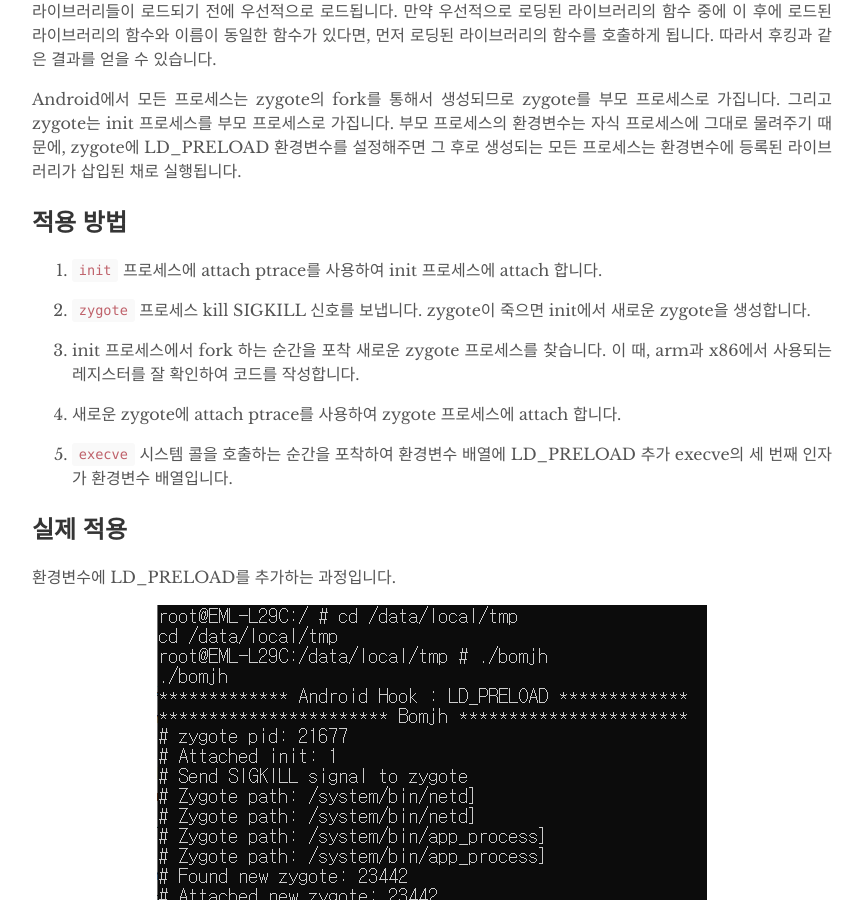
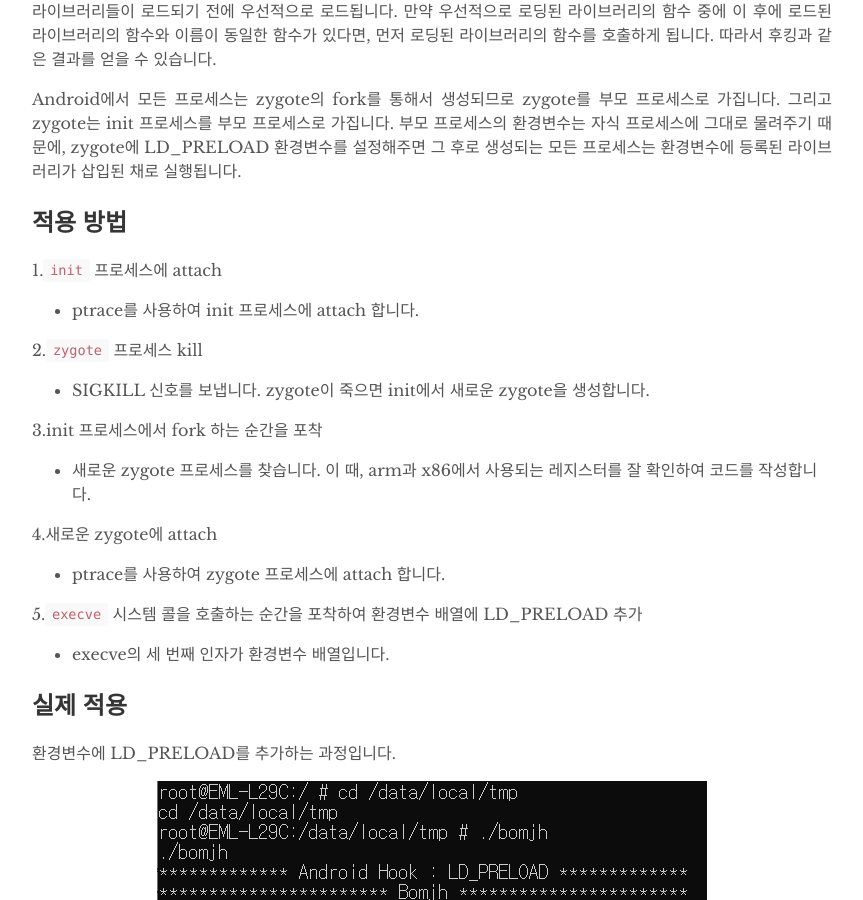
Before and after one commit to bomjh/bomjh.github.io, a Jekyll site: the page built from _posts/2019-07-24-android-hook-ldpreload.md, in a window 1280 px wide and 900 px high, scrolled down 416 px. Shown: the whole window, without its empty margins (208-1071 px from the left). Built offline with Jekyll 4.4.1, drawn with Linux system fonts in a browser that asks for light colours.

Commit message:
first commit

```diff
--- a/_posts/2019-07-24-android-hook-ldpreload.md
+++ b/_posts/2019-07-24-android-hook-ldpreload.md
@@ -12,20 +12,20 @@ Android에서 모든 프로세스는 zygote의 fork를 통해서 생성되므로
 
 ## 적용 방법
 
-1. `init` 프로세스에 attach
-    ptrace를 사용하여 init 프로세스에 attach 합니다.
+1.`init` 프로세스에 attach
+* ptrace를 사용하여 init 프로세스에 attach 합니다.
 
-2. `zygote` 프로세스 kill
-    SIGKILL 신호를 보냅니다. zygote이 죽으면 init에서 새로운 zygote을 생성합니다.
+2.`zygote` 프로세스 kill
+* SIGKILL 신호를 보냅니다. zygote이 죽으면 init에서 새로운 zygote을 생성합니다.
 
-3. init 프로세스에서 fork 하는 순간을 포착
-    새로운 zygote 프로세스를 찾습니다. 이 때, arm과 x86에서 사용되는 레지스터를 잘 확인하여 코드를 작성합니다.
+3.init 프로세스에서 fork 하는 순간을 포착
+* 새로운 zygote 프로세스를 찾습니다. 이 때, arm과 x86에서 사용되는 레지스터를 잘 확인하여 코드를 작성합니다.
 
-4. 새로운 zygote에 attach
-    ptrace를 사용하여 zygote 프로세스에 attach 합니다.
+4.새로운 zygote에 attach
+* ptrace를 사용하여 zygote 프로세스에 attach 합니다.
 
-5. `execve` 시스템 콜을 호출하는 순간을 포착하여 환경변수 배열에 LD_PRELOAD 추가
-    execve의 세 번째 인자가 환경변수 배열입니다.
+5.`execve` 시스템 콜을 호출하는 순간을 포착하여 환경변수 배열에 LD_PRELOAD 추가
+* execve의 세 번째 인자가 환경변수 배열입니다.
 
 ## 실제 적용
 
```
